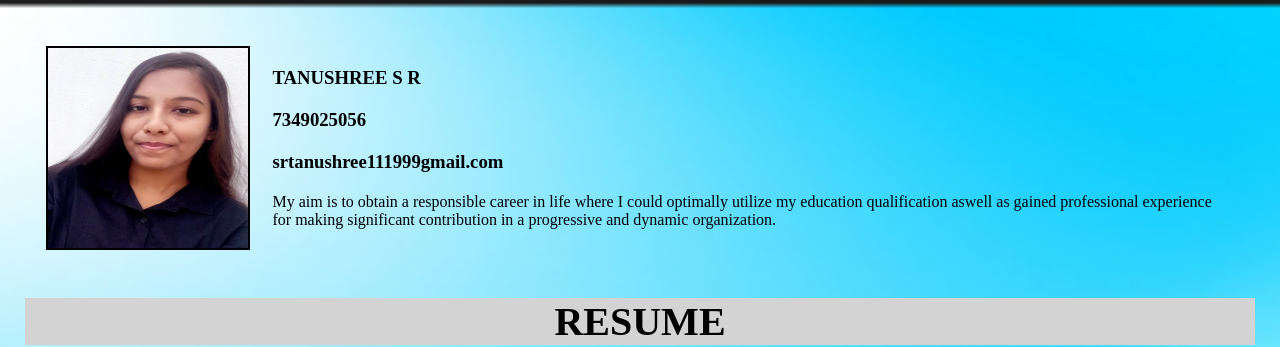
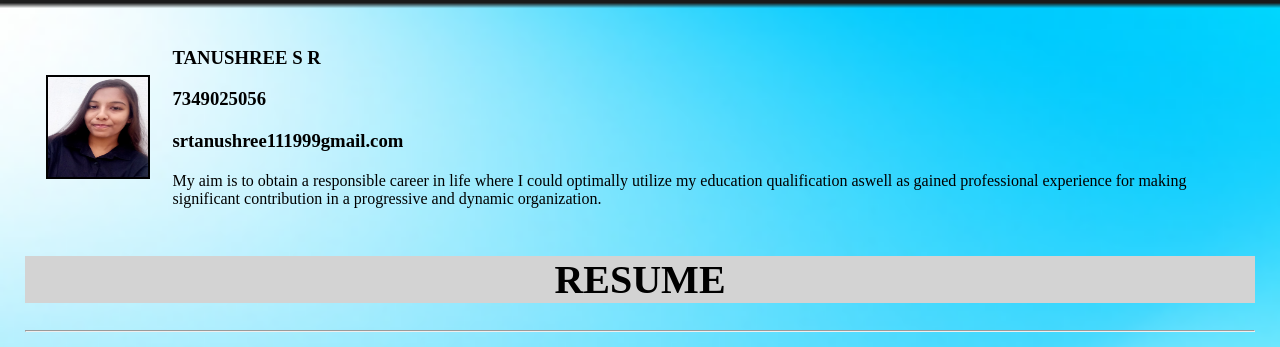
Before and after one commit to Tanushree111999/filecv, a plain HTML site: page index.html in a window 1280 px wide. Shown: the top 347 px of the page. Drawn offline with Linux system fonts and the light colour scheme; files whose address does not match are found by name.

Commit message:
Update index.html

```diff
--- a/index.html
+++ b/index.html
@@ -20,7 +20,8 @@ body  {
 <table cellspacing="20">
 	<tr>
 		<td>
-                                          <img src="C:\Web development/Myphotop.png" alt=Tanu's profile photo" height="200" width="200">
+
+                                          <img src = "Myphotop.png" alt="Tanu's profile photo" height="100" width="100">
                                     </td>
 
                                      <td>
```
